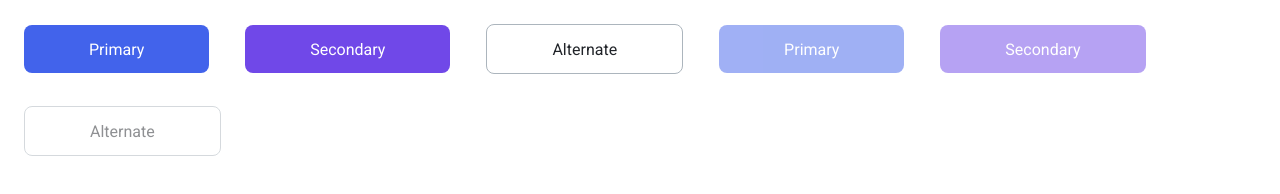
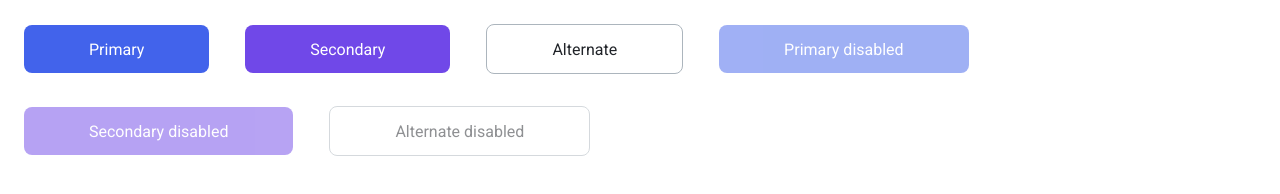
Before and after one commit to js-tasks-ru/htmlcss-20220919_vs-oko, a website: page 03-lection1/01-button/index.html in a window 1280 px wide. Drawn offline with Linux system fonts and the light colour scheme.

Commit message:
правки по замечаниям преподавателя

```diff
--- a/03-lection1/01-button/button.css
+++ b/03-lection1/01-button/button.css
@@ -10,7 +10,6 @@
     outline-style: none;
 
     border-radius: 8px;
-    margin: 16px;
     transition: opacity 200ms ease-in-out, background 200ms ease-in-out;
 
 }
@@ -18,13 +17,13 @@
 .button_primary {
     color: var(--white);
     background: var(--ligth-blue);
-
+    margin: 16px;
 }
 
 .button_secondary {
     color: var(--white);
     background: var(--secondary);
-
+    margin: 16px;
 }
 
 .button_alternate {
@@ -34,8 +33,7 @@
     border-color: var(--grey-3);
     border-style: solid;
     border-width: 1px;
-
-
+    margin: 16px;
 }
 
 .button_primary:hover {
--- a/03-lection1/01-button/index.html
+++ b/03-lection1/01-button/index.html
@@ -11,8 +11,8 @@
 <button class="button button_primary">Primary</button>
 <button class="button button_secondary">Secondary</button>
 <button class="button button_alternate">Alternate</button>
-<button class="button button_primary" disabled>Primary</button>
-<button class="button button_secondary" disabled>Secondary</button>
-<button class="button button_alternate" disabled>Alternate</button>
+<button class="button button_primary" disabled>Primary disabled</button>
+<button class="button button_secondary" disabled>Secondary disabled</button>
+<button class="button button_alternate" disabled>Alternate disabled</button>
 </body>
 </html>
```
